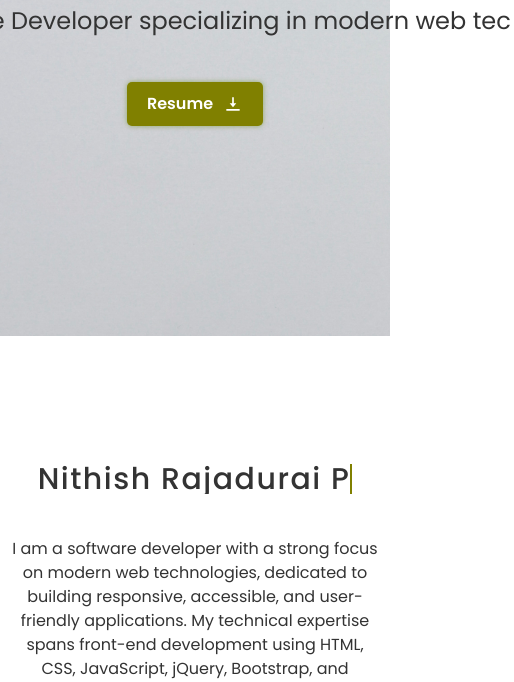
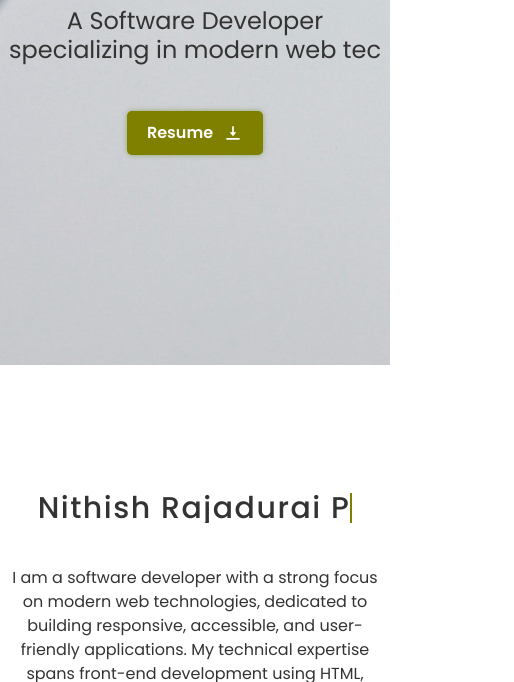
Before and after one commit to Nithish1427/Nithish-Portfolio-V-1.2, a plain HTML site: page index.html in a window 390 px wide. Shown: the part 418-1100 px from the top of the page, 514 px wide, since content can reach past the window. Drawn offline with nearby package versions, Linux system fonts and the light colour scheme.

Commit message:
Edited the Banner description for mobile view

```diff
--- a/CSS/stylePF-v1.2.css
+++ b/CSS/stylePF-v1.2.css
@@ -66,11 +66,8 @@ nav {
     font-size: 24px;
     opacity: 0;
     line-height: 1.2;
-    /* Keep cursor tight to text */
     vertical-align: middle;
-    /* Align cursor with text */
     padding-bottom: 0;
-    /* Padding won't affect cursor height */
 }
 
 .typewriter-desc.typing {
@@ -119,12 +116,10 @@ nav {
     border-radius: 5px;
     transition: background-color 0.3s ease, transform 0.2s;
     box-shadow: 0 0 5px rgba(107, 142, 35, 0.6);
-    /* default glow */
 }
 
 .btn-download:hover {
     background-color: #556b2f;
-    /* darker olive */
     color: white;
     transform: translateY(-2px);
     animation: pulse-glow 1.5s infinite alternate;
@@ -140,9 +135,22 @@ nav {
     }
 }
 
-.btn-download svg {
-    fill: white;
+/* Mobile Fix: Keep typing & cursor effect but wrap text inside screen */
+@media (max-width: 576px) {
+    .typewriter-desc {
+        white-space: normal;
+        /* allow wrapping */
+        text-align: center;
+        /* keep centered */
+        display: inline-block;
+        /* keep typing effect */
+        word-break: break-word;
+        /* break long words if needed */
+        border-right: none !important;
+        /* hide blinking cursor */
+    }
 }
+
 
 .aboutme {
     padding-top: 100px;
```
